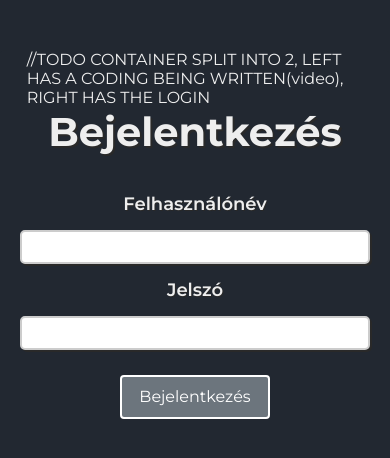
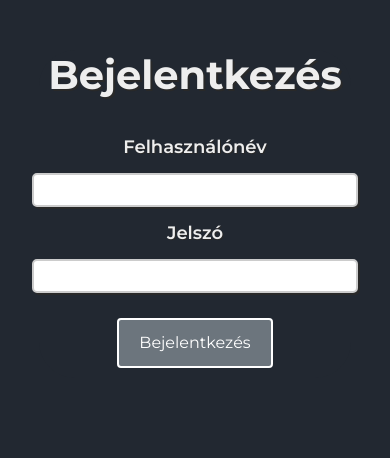
Before and after one commit to domenybence/vizsgaremek, a PHP site: page /login.php in a window 390 px wide. Shown: the top 458 px of the page. Run offline with PHP 8.4, Linux system fonts and the light colour scheme.

Commit message:
login design kezd.

```diff
--- a/src/web/css/login.css
+++ b/src/web/css/login.css
@@ -3,25 +3,52 @@ body {
     flex-direction: column;
 
     align-items: center;
+    margin: 10%;
     margin-top: 50px;
     justify-content: center;
+    overflow: hidden;
 
     background-color: #222831;
     font-family: "Montserrat";
 }
 
 .container {
+    width: 100%;
+    height: 100%;
     align-items: center;
-
-    width: 500px;
     text-align: left;
-    padding: 30px;
-
     color: #EEEEEE;
-    background-color: #393E46;
+    background-color: #404348;
 
     border: 3px solid darkgrey;
-    border-radius: 10px;
+    border-radius: 36px;
+}
+
+.wrapper {
+    height: 700px;
+}
+
+video {
+    pointer-events: none;
+    user-select: none;
+}
+
+.column1,
+.column2 {
+    height: 100%;
+    float: left;
+}
+
+.column1 {
+    background-image: url(../login_photo.jpeg);
+    opacity: 0.65;
+    border-radius: 36px 0px 0px 36px;
+    width: 55%;
+}
+
+.column2 {
+    width: 45%;
+    align-items: center;
 }
 
 .inline-group {
@@ -32,7 +59,8 @@ body {
 .inline-text {
     text-align: left;
     margin: 5px;
-    padding-left: 7%;
+    margin-right: 5%;
+    padding-left: 20%;
 
     font-size: 18px;
     text-shadow: #292929 1px 1px;
@@ -40,7 +68,7 @@ body {
 }
 
 .inline-input {
-    width: 85%;
+    width: 60%;
     height: 26px;
     align-self: center;
     margin: 5px;
@@ -86,18 +114,6 @@ body {
     text-shadow: none;
 }
 
-.inline-link {
-    color: #4682B4;
-}
-
-.inline-link:hover {
-    color: #3f7099;
-}
-
-.inline-link:active {
-    color: #58b1fa;
-}
-
 .inline-error {
     text-align: left;
     color: #dc3545;
@@ -114,6 +130,7 @@ body {
     background-color: #6c757d;
     align-self: center;
     margin: 10px;
+    margin-top: 50px;
     padding: 5px;
     border: 2px solid white;
     border-radius: 4px;
@@ -137,6 +154,7 @@ body {
     font-weight: bold;
     text-align: center;
     text-shadow: #292929 2px 2px;
+    cursor: default;
 }
 
 .error-group {
@@ -350,13 +368,45 @@ hr {
     background-color: rgb(181, 46, 46);
     color: white;
 }
+@media screen and (max-width: 1300px) {
+    .column1 {
+        background-image: url(../login_vertical_image.jpg);
+        background-size: cover;
+        opacity: 0.6;
+        width: 35%;
+    }
+    .column2 {
+        width: 65%;
+    }
+    .inline-input {
+        width: 50%;
+    }
+    .inline-text {
+        padding-left: 25%;
+    }
+}
 
 @media screen and (max-width: 800px) {
     .container {
+        width: 100%;
+        height: 100%;
         background-color: #222831;
-        width: 90%;
-        padding-top: 0px;
-        border: 0px;
+        border: none;
+        align-items: center;
+    }
+
+    .wrapper {
+        width: 100%;
+        height: 100%;
+    }
+
+    .column1 {
+        display: none;
+    }
+
+    .column2 {
+        width: 100%;
+        height: 100%;
     }
 
     .title {
@@ -381,7 +431,8 @@ hr {
     .inline-button {
         margin-top: 20px;
         padding: 5px;
-        width: 150px;
+        width: 50%;
+        height: 50px;
     }
 
     .inline-error {
--- a/src/web/login.php
+++ b/src/web/login.php
@@ -13,8 +13,10 @@
     <script type="module" src="./js/login.js" defer></script>
 </head>
 <body>
-    <div class="container" id="container">
-        //TODO CONTAINER SPLIT INTO 2, LEFT HAS A CODING BEING WRITTEN(video), RIGHT HAS THE LOGIN
+    <div class="container">
+        <div class="wrapper">
+        <div class="column1"></div>
+            <div class="column2">
             <form method="POST" id="loginForm">
                 <h1 class="title">Bejelentkezés</h1>
                 <div class="inline-group">
@@ -52,5 +54,7 @@
             </form>
             </div>
             </div>
+        </div>
+    </div>
 </body>
 </html>
```
Also changed, not shown: src/web/login.html (added, +21 -0 lines), src/web/login_image.jpg (added), src/web/login_photo.jpeg (added), src/web/login_vertical_image.jpg (added), src/web/login_video.gif (added), 2 other files. Lines whose indentation alone changed are shown as unchanged.
